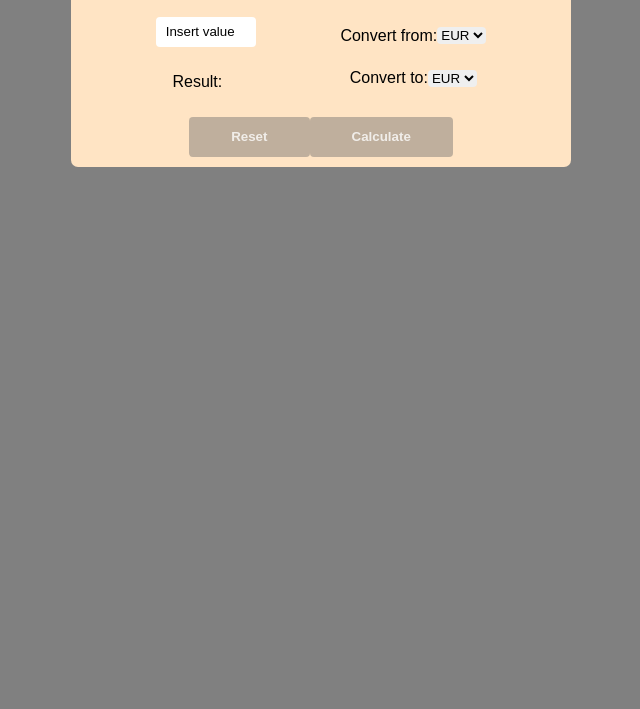
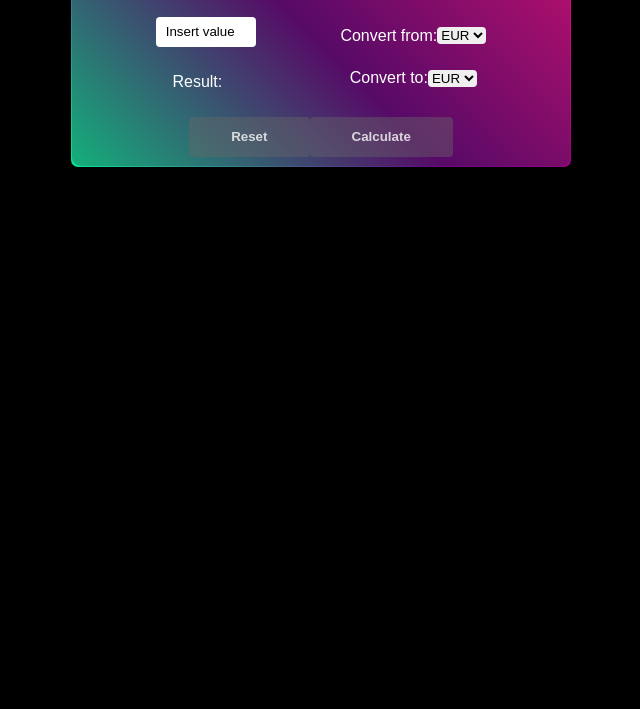
Before and after one commit to MischkaPCHI/Project_Currency, a plain HTML site: page index.html in a window 1280 px wide. Shown: the part 91-800 px from the top of the page, without its empty margins (319-959 px from the left). Drawn offline with Linux system fonts and the light colour scheme.

Commit message:
Update style.css

```diff
--- a/styles/style.css
+++ b/styles/style.css
@@ -1,5 +1,5 @@
 body {
-    background-color: gray;
+    background-color: black;
     font-family: Arial, Helvetica, sans-serif;
 }
 .main-box {
@@ -7,12 +7,48 @@ body {
     flex-direction: column;
     height: auto;
     max-width: 500px;
-    background-color: bisque;
+    /* background-color: bisque; */
+    background: linear-gradient(45deg, #0ce39a, #69007f, #fc0987);
+    color: white;
     border-radius: 7px;
     margin: 0 auto;
     padding-top: 10px;
     overflow: hidden;
 }
+
+.main-box{
+    position: relative;
+    z-index: 1;
+}
+
+.main-box::before{
+    content: "";
+    position: absolute;
+    inset: 1px;
+    background: #27272744;
+    border-radius: 9px;
+    transition: 0.5s;
+}
+
+.main-box:hover::before{
+    opacity: 0;
+}
+
+.main-box::after {
+    content: "";
+    position: static;
+    inset: 0px;
+    background: linear-gradient(45deg, #0ce39a, #69007f, #fc0987);
+    border-radius: 9px;
+    transition: 0.5s;
+    opacity: 0;
+    filter: blur(20px);
+  }
+
+  .main-box:hover:after {
+    opacity: 1;
+  }
+
 h1 {
     text-align: center;
 }
@@ -25,6 +61,7 @@ h1 {
     flex-direction: row;
     justify-content: space-evenly;
     flex-wrap: wrap;
+    z-index: 1;
 }
 .input {
     display: flex;
@@ -98,6 +135,7 @@ input::placeholder {
     transition: 0.5s ease-in;
     filter:grayscale(100%);
 }
+
 .button:hover {
     filter:grayscale(0%);
 }
```
